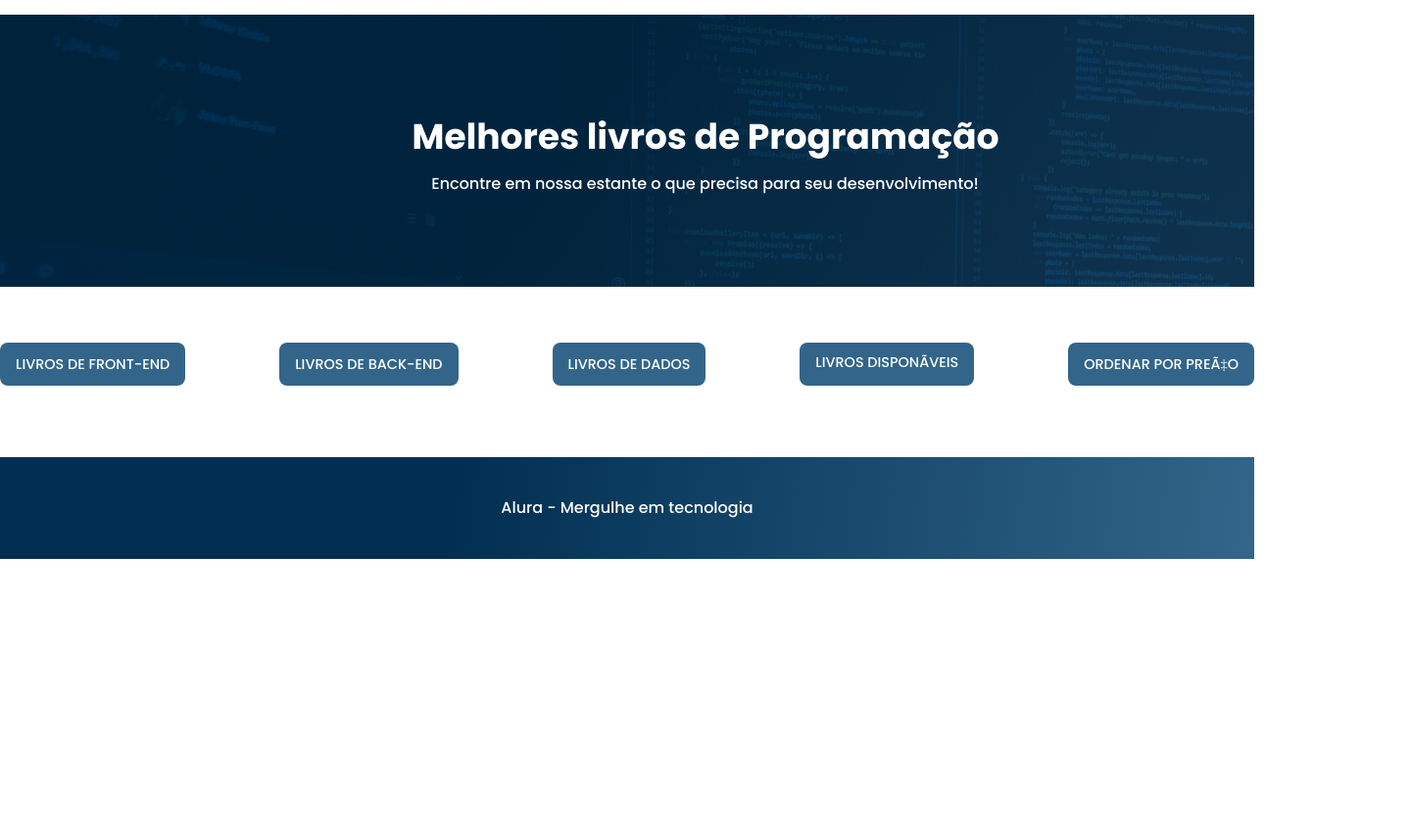
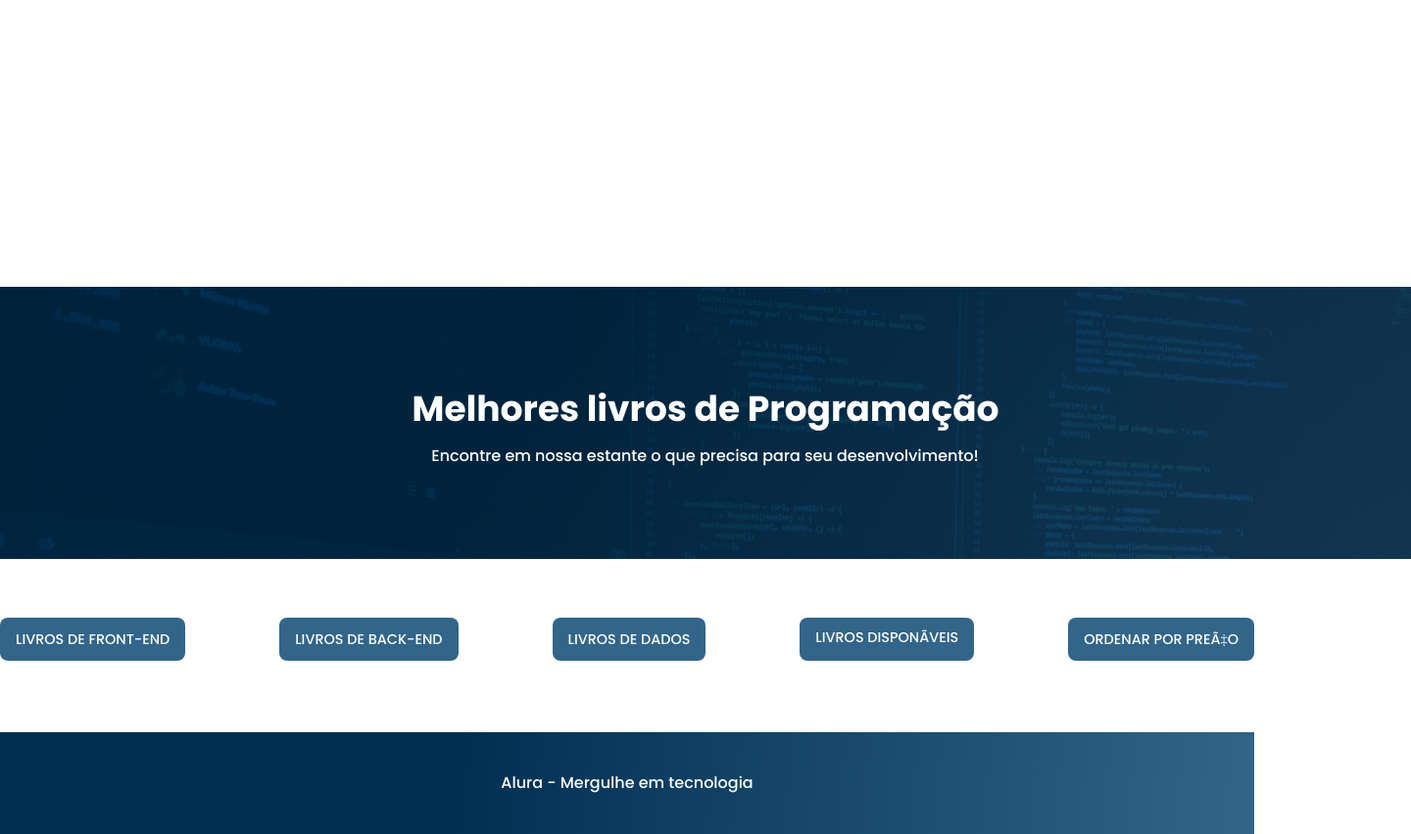
Before and after one commit to Nic0lasSouza/projeto-alura-books, a plain HTML site: page index.html in a window 1280 px wide. Shown: the part 58-910 px from the top of the page at 98% size, 1440 px wide, since content can reach past the window. Before the commit the page ends 800 px from the top, so only its background shows below. Drawn offline with nearby package versions, Linux system fonts and the light colour scheme; no server answers.

Commit message:
atualizacao logo

```diff
--- a/index.html
+++ b/index.html
@@ -17,6 +17,7 @@
 
 <body>
   <section class="banner"></section>
+  <img src="imagens/Banner-1.png" alt="">
   <nav class="wrap">
     <ul class="nav">
       <li><button class="btn btn-front" href="#" id="btnFiltrarLivrosFront" value="front-end">LIVROS DE
--- a/style.css
+++ b/style.css
@@ -27,7 +27,6 @@ body {
 }
 
 .banner {
-  background-image: url('/imagens/Banner-1.png');
   background-repeat: no-repeat;
   background-size: cover;
   height: 278px;
```
